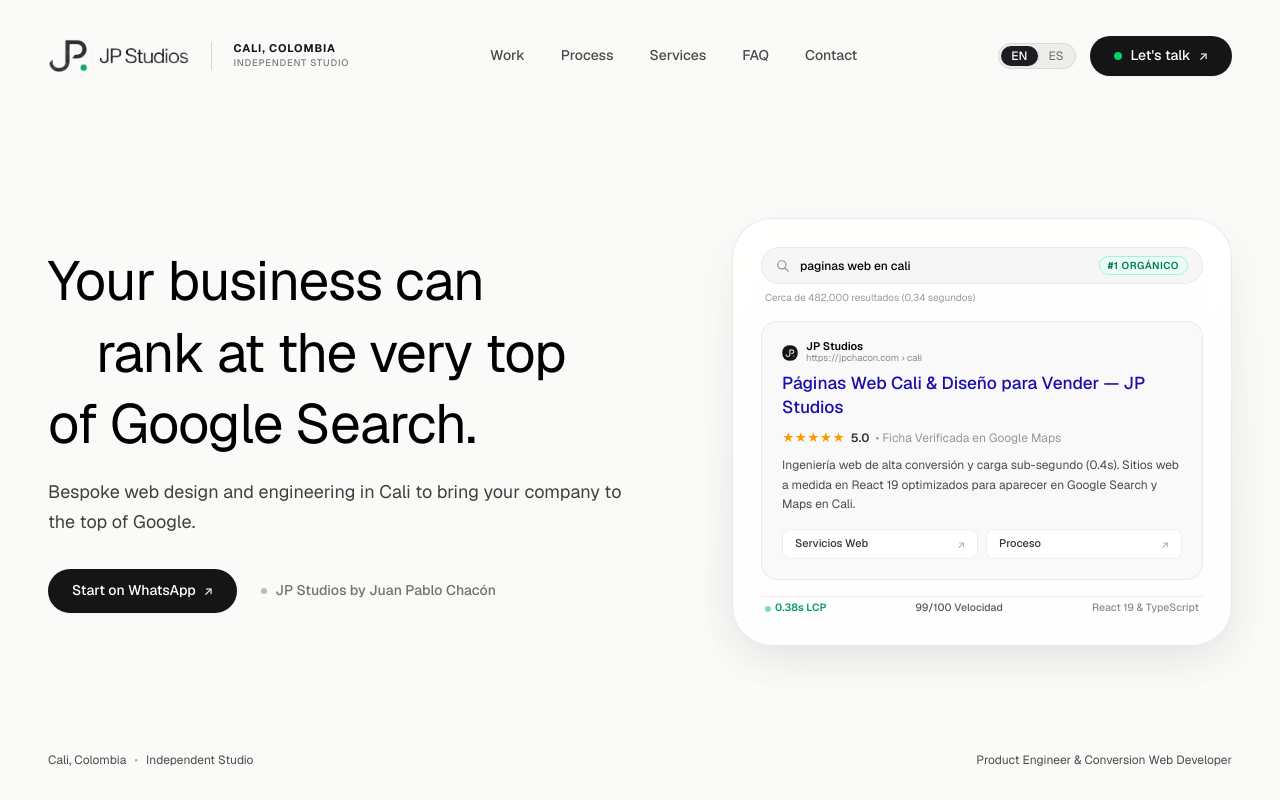
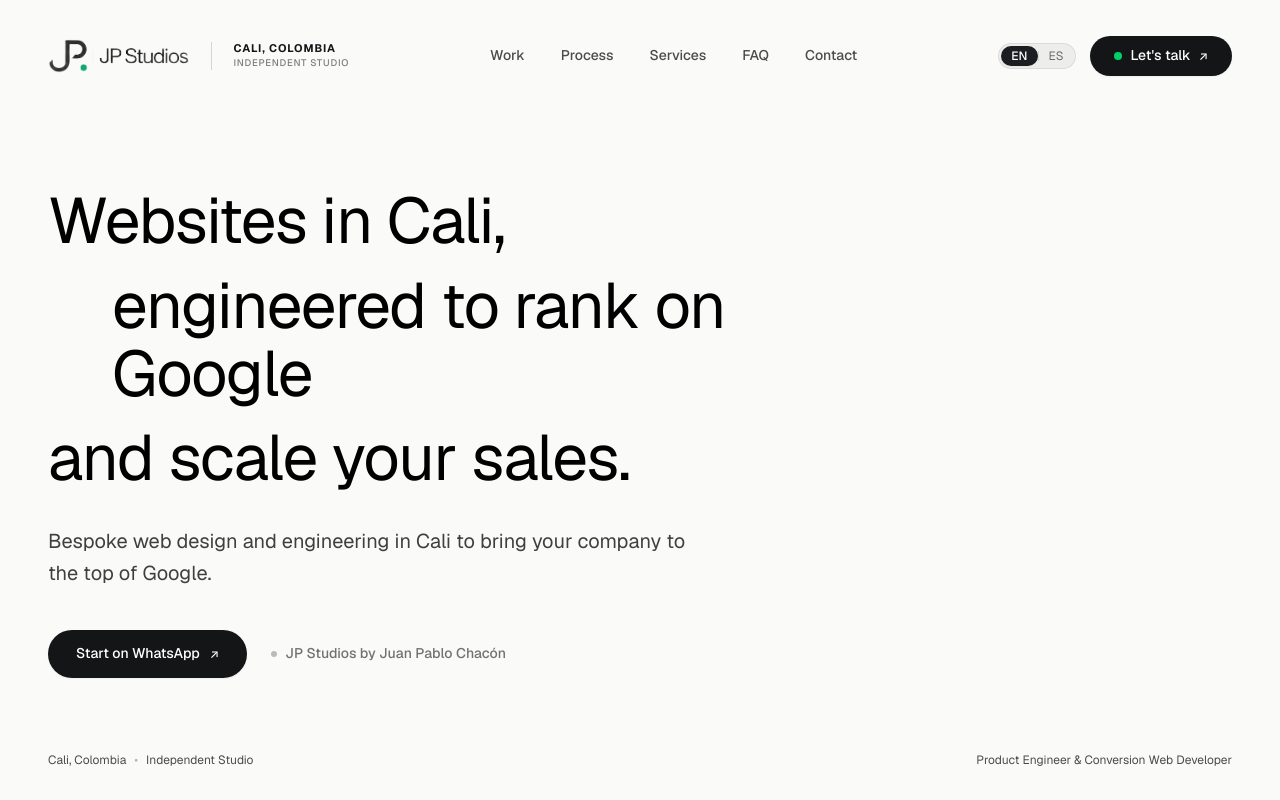
Before and after one commit to Juanpa571/portfolio, a React (Vite) app: page / in a window 1280 px wide. Shown: the top 800 px of the page. Built offline with nearby package versions, Linux system fonts and the light colour scheme.

Commit message:
feat(hero): apply option 1 headline and reserve clean right space on dev branch

```diff
--- a/src/components/sections/Hero.tsx
+++ b/src/components/sections/Hero.tsx
@@ -119,20 +119,20 @@
       ref={containerRef}
       className="relative min-h-[calc(100vh-6.5rem)] min-h-[calc(100dvh-6.5rem)] flex flex-col justify-between border-b border-black/[0.08] overflow-hidden"
     >
-      {/* Asymmetric Split Layout */}
-      <div className="max-w-[1400px] w-full mx-auto px-6 sm:px-12 flex-1 flex flex-col lg:flex-row items-center justify-center lg:justify-between gap-8 sm:gap-10 lg:gap-14 py-8 sm:py-10 lg:py-12">
+      {/* Asymmetric Split Layout with Open Right Column */}
+      <div className="max-w-[1400px] w-full mx-auto px-6 sm:px-12 flex-1 flex flex-col lg:flex-row items-center justify-between gap-8 sm:gap-10 lg:gap-14 py-8 sm:py-12 lg:py-16">
 
-        {/* Left: Monumental Business & Ranking Proposition */}
-        <div className="flex-1 w-full flex flex-col justify-center min-w-0 pr-0 lg:pr-6">
+        {/* Left: Monumental Business & Ranking Proposition (Option 1) */}
+        <div className="w-full lg:max-w-[68%] flex flex-col justify-center min-w-0 pr-0 lg:pr-6">
           <h1
-            aria-label="Tu negocio puede ocupar los primeros resultados de Google — Páginas Web Cali & Diseño para Vender | JP Studios"
-            className="space-y-1.5 sm:space-y-2 lg:space-y-3 select-none m-0 font-normal"
+            aria-label="Páginas web en Cali para liderar Google y multiplicar tus ventas — JP Studios"
+            className="space-y-2 sm:space-y-3 lg:space-y-4 select-none m-0 font-normal"
           >
             {/* Line 1 */}
             <span className="block">
               <span
                 ref={line1Ref}
-                className="inline-block text-4xl sm:text-5xl md:text-6xl lg:text-[3.9vw] xl:text-[4.3vw] font-normal font-display tracking-[-0.02em] text-black leading-[1.05] sm:leading-[1.08] cursor-default will-change-transform"
+                className="inline-block text-4xl sm:text-6xl md:text-7xl lg:text-[4.6vw] xl:text-[5vw] font-normal font-display tracking-[-0.02em] text-black leading-[1.04] sm:leading-[1.07] cursor-default will-change-transform"
                 data-interactive
               >
                 <span className="inline-block transition-transform duration-300 hover:scale-[1.01] origin-left">
@@ -142,10 +142,10 @@
             </span>
 
             {/* Line 2 with intentional asymmetrical indent */}
-            <span className="block pl-4 sm:pl-8 lg:pl-10 xl:pl-12">
+            <span className="block pl-4 sm:pl-8 lg:pl-12 xl:pl-16">
               <span
                 ref={line2Ref}
-                className="inline-block text-4xl sm:text-5xl md:text-6xl lg:text-[3.9vw] xl:text-[4.3vw] font-normal font-display tracking-[-0.02em] text-black leading-[1.05] sm:leading-[1.08] cursor-default will-change-transform"
+                className="inline-block text-4xl sm:text-6xl md:text-7xl lg:text-[4.6vw] xl:text-[5vw] font-normal font-display tracking-[-0.02em] text-black leading-[1.04] sm:leading-[1.07] cursor-default will-change-transform"
                 data-interactive
               >
                 <span className="inline-block transition-transform duration-300 hover:scale-[1.01] origin-left">
@@ -158,7 +158,7 @@
             <span className="block">
               <span
                 ref={line3Ref}
-                className="inline-block text-4xl sm:text-5xl md:text-6xl lg:text-[3.9vw] xl:text-[4.3vw] font-normal font-display tracking-[-0.02em] text-black leading-[1.05] sm:leading-[1.08] cursor-default will-change-transform"
+                className="inline-block text-4xl sm:text-6xl md:text-7xl lg:text-[4.6vw] xl:text-[5vw] font-normal font-display tracking-[-0.02em] text-black leading-[1.04] sm:leading-[1.07] cursor-default will-change-transform"
                 data-interactive
               >
                 <span className="inline-block transition-transform duration-300 hover:scale-[1.01] origin-left">
@@ -169,17 +169,17 @@
           </h1>
 
           {/* Subtitle & Value Proposition */}
-          <p className="text-sm sm:text-base lg:text-lg text-black/75 font-sans leading-relaxed max-w-xl pt-5 sm:pt-6">
+          <p className="text-base sm:text-lg lg:text-xl text-black/75 font-sans leading-relaxed max-w-2xl pt-6 sm:pt-8">
             {t.hero.subtitle}
           </p>
 
           {/* Action & Author Signature Lockup */}
-          <div className="pt-6 sm:pt-8 flex flex-wrap items-center gap-4 sm:gap-6">
+          <div className="pt-8 sm:pt-10 flex flex-wrap items-center gap-4 sm:gap-6">
             <a
               href={siteConfig.profile.contact.whatsapp}
               target="_blank"
               rel="noopener noreferrer"
-              className="px-6 py-3 rounded-full bg-[#141517] hover:bg-black text-white text-xs sm:text-sm font-sans font-medium flex items-center gap-2 shadow-xs transition-all duration-200 active:scale-95 group"
+              className="px-6 sm:px-7 py-3.5 rounded-full bg-[#141517] hover:bg-black text-white text-xs sm:text-sm font-sans font-medium flex items-center gap-2.5 shadow-xs transition-all duration-200 active:scale-95 group"
               data-interactive
             >
               <span>{t.intro.startOnWhatsApp}</span>
@@ -195,100 +195,8 @@
           </div>
         </div>
 
-        {/* Right: Interactive Proof of Work — Google SERP #1 & Speed Telemetry Card */}
-        <div
-          ref={portraitRef}
-          className="w-full max-w-[380px] sm:max-w-[440px] lg:max-w-[470px] xl:max-w-[500px] shrink-0 will-change-transform [perspective:1000px] my-4 lg:my-0 select-none"
-        >
-          <div className="relative group transition-transform duration-500 ease-out">
-            {/* Ambient Lighting Shadow Layer */}
-            <div className="absolute -inset-2 bg-gradient-to-b from-black/[0.02] to-black/[0.08] rounded-[2.6rem] blur-xl opacity-60 group-hover:opacity-90 transition-opacity duration-700 pointer-events-none" />
-
-            {/* Sculpted Bezel Frame */}
-            <div className="relative p-5 sm:p-7 bg-white/90 backdrop-blur-md rounded-[2.2rem] sm:rounded-[2.5rem] border border-black/[0.08] shadow-[0_20px_50px_-15px_rgba(0,0,0,0.08)] space-y-4">
-
-              {/* Simulated Search Header */}
-              <div className="space-y-1.5">
-                <div className="flex items-center gap-2.5 px-3.5 py-2 rounded-full bg-black/[0.03] border border-black/[0.06] text-xs font-sans text-black/80">
-                  <svg className="w-3.5 h-3.5 text-black/40" fill="none" viewBox="0 0 24 24" stroke="currentColor">
-                    <path strokeLinecap="round" strokeLinejoin="round" strokeWidth={2} d="M21 21l-6-6m2-5a7 7 0 11-14 0 7 7 0 0114 0z" />
-                  </svg>
-                  <span className="font-medium text-black">paginas web en cali</span>
-                  <span className="ml-auto text-[10px] text-emerald-700 font-semibold uppercase tracking-wider bg-emerald-50 px-2 py-0.5 rounded-full border border-emerald-200">
-                    #1 Orgánico
-                  </span>
-                </div>
-                <div className="text-[10px] font-sans text-black/40 px-1">
-                  Cerca de 482,000 resultados (0.34 segundos)
-                </div>
-              </div>
-
-              {/* SERP Result #1 Card */}
-              <div className="p-4 sm:p-5 rounded-2xl bg-black/[0.02] border border-black/[0.06] space-y-2.5">
-                {/* Breadcrumb & Domain */}
-                <div className="flex items-center gap-2 text-xs font-sans text-black/60">
-                  <img
-                    src="/favicon.png"
-                    alt="JP Studios"
-                    className="w-4 h-4 rounded-full object-contain"
-                    width={16}
-                    height={16}
-                  />
-                  <div className="flex flex-col leading-none">
-                    <span className="text-[11px] font-semibold text-black">JP Studios</span>
-                    <span className="text-[9.5px] text-black/45 truncate">https://jpchacon.com › cali</span>
-                  </div>
-                </div>
-
-                {/* SERP Title */}
-                <div className="text-base sm:text-[1.08rem] font-medium font-sans text-[#1a0dab] leading-snug">
-                  Páginas Web Cali & Diseño para Vender — JP Studios
-                </div>
-
-                {/* Rating & Social Proof */}
-                <div className="flex items-center gap-1.5 text-xs font-sans">
-                  <span className="text-amber-500 text-xs">★★★★★</span>
-                  <span className="font-semibold text-black/80">5.0</span>
-                  <span className="text-black/40">• Ficha Verificada en Google Maps</span>
-                </div>
-
-                {/* Snippet Description */}
-                <p className="text-xs font-sans text-black/70 leading-relaxed">
-                  Ingeniería web de alta conversión y carga sub-segundo (0.4s). Sitios web a medida en React 19 optimizados para aparecer en Google Search y Maps en Cali.
-                </p>
-
-                {/* Rich Sitelinks */}
-                <div className="grid grid-cols-2 gap-2 pt-1">
-                  <a
-                    href="#services"
-                    className="px-3 py-1.5 rounded-lg bg-white border border-black/[0.07] text-[11px] font-sans font-medium text-black/80 hover:text-black hover:border-black/20 transition-all flex items-center justify-between"
-                  >
-                    <span>Servicios Web</span>
-                    <span className="text-black/35 text-[10px]">↗</span>
-                  </a>
-                  <a
-                    href="#process"
-                    className="px-3 py-1.5 rounded-lg bg-white border border-black/[0.07] text-[11px] font-sans font-medium text-black/80 hover:text-black hover:border-black/20 transition-all flex items-center justify-between"
-                  >
-                    <span>Proceso</span>
-                    <span className="text-black/35 text-[10px]">↗</span>
-                  </a>
-                </div>
-              </div>
-
-              {/* Live Core Web Vitals Benchmark Bar */}
-              <div className="pt-1 flex items-center justify-between text-[10.5px] font-sans font-medium text-black/65 px-1 border-t border-black/[0.06]">
-                <div className="flex items-center gap-1 text-emerald-600 font-semibold">
-                  <span className="w-1.5 h-1.5 rounded-full bg-emerald-500 animate-pulse" />
-                  <span>0.38s LCP</span>
-                </div>
-                <div>99/100 Velocidad</div>
-                <div className="text-black/45">React 19 & TypeScript</div>
-              </div>
-
-            </div>
-          </div>
-        </div>
+        {/* Right: Reserved Clean Open Space (Awaiting user concept) */}
+        <div className="hidden lg:block lg:w-[32%]" aria-hidden="true" />
 
       </div>
 
--- a/src/config/translations.ts
+++ b/src/config/translations.ts
@@ -162,9 +162,9 @@
       switchLangTooltip: 'Cambiar a español',
     },
     hero: {
-      headlineLine1: 'Your business can',
-      headlineLine2: 'rank at the very top',
-      headlineLine3: 'of Google Search.',
+      headlineLine1: 'Websites in Cali,',
+      headlineLine2: 'engineered to rank on Google',
+      headlineLine3: 'and scale your sales.',
       subtitle: 'Bespoke web design and engineering in Cali to bring your company to the top of Google.',
       signature: 'JP Studios by Juan Pablo Chacón',
       disciplineLine1: 'Bespoke Websites',
@@ -420,9 +420,9 @@
       switchLangTooltip: 'Switch to English',
     },
     hero: {
-      headlineLine1: 'Tu negocio puede',
-      headlineLine2: 'ocupar los primeros',
-      headlineLine3: 'resultados de Google.',
+      headlineLine1: 'Páginas web en Cali,',
+      headlineLine2: 'para liderar Google',
+      headlineLine3: 'y multiplicar tus ventas.',
       subtitle: 'Diseño y desarrollo web basado en Cali para sacar a tu página de los sótanos de Google.',
       signature: 'JP Studios by Juan Pablo Chacón',
       disciplineLine1: 'Páginas Web Cali',
```
